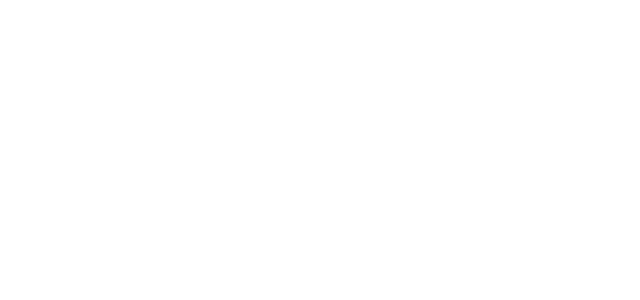
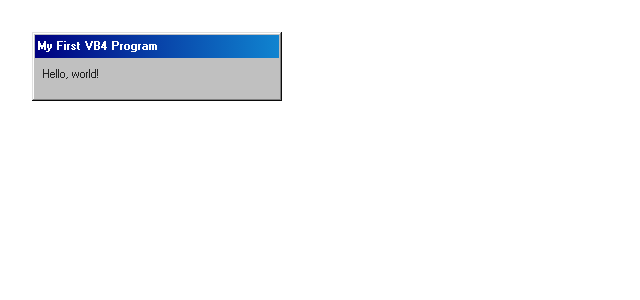
Before and after one commit to negi524/design_collection, a Nuxt app: page /windows98 in a window 1280 px wide. Before the commit this address had no page. Shown: the top 300 px of the page, without its empty margins (0-640 px from the left). Built offline with nearby package versions, Linux system fonts and the light colour scheme.

Commit message:
98.cssを利用可能にする

```diff
--- a/package.json
+++ b/package.json
@@ -14,6 +14,7 @@
     "test": "jest"
   },
   "dependencies": {
+    "98.css": "^0.1.5",
     "@nuxtjs/axios": "^5.9.7",
     "@nuxtjs/dotenv": "^1.4.0",
     "@nuxtjs/pwa": "^3.0.0-0",
--- a/pages/index.vue
+++ b/pages/index.vue
@@ -7,6 +7,7 @@
         <li>
           <nuxt-link to="/snowfall">Snow Fall</nuxt-link>
         </li>
+        <li><nuxt-link to="/windows98">windows98 Page</nuxt-link></li>
       </ul>
     </main>
   </div>
--- /dev/null
+++ b/pages/windows98.vue
@@ -0,0 +1,28 @@
+<template>
+  <div class="window">
+    <div class="title-bar">
+      <div class="title-bar-text">
+        My First VB4 Program
+      </div>
+    </div>
+    <div class="window-body">
+      <p>Hello, world!</p>
+    </div>
+  </div>
+</template>
+
+<script>
+// windows98のモジュールを利用する
+import '98.css'
+
+export default {
+  layout: 'onepage'
+}
+</script>
+
+<style scoped>
+.window {
+  margin: 32px;
+  width: 250px;
+}
+</style>
```
Also changed, not shown: 1 other file (tests, documents, lock files or other folders).
